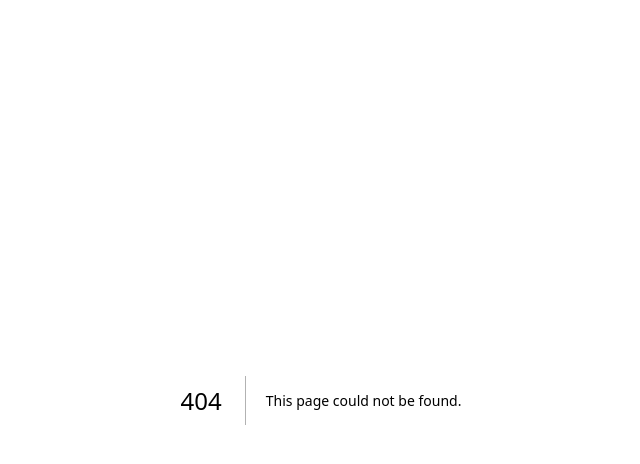
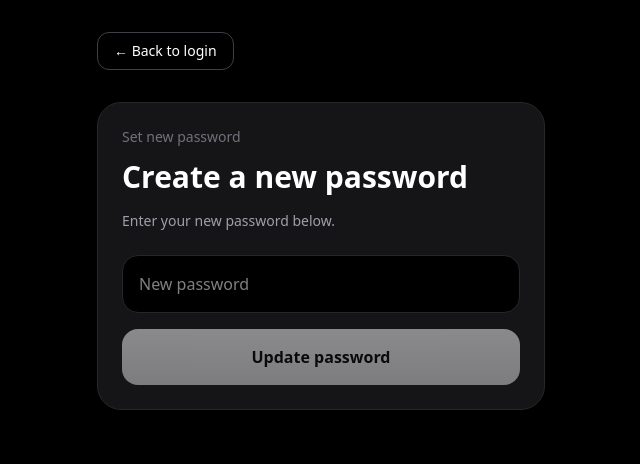
Before and after one commit to boasamuel123/make_money, a Next.js app in the folder frontend/: page /reset-password in a window 1280 px wide. Before the commit this address had no page. Shown: the top 464 px of the page, without its empty margins (319-959 px from the left). Built offline with nearby package versions, Linux system fonts and the light colour scheme; no server answers.

Commit message:
addd reset password page and forgot password page and linked them togther

```diff
--- /dev/null
+++ b/frontend/app/forgot-password/page.tsx
@@ -0,0 +1,73 @@
+"use client";
+
+import Link from "next/link";
+import { useState } from "react";
+import { supabase } from "@/lib/supabase";
+
+export default function ForgotPasswordPage() {
+    const [email, setEmail] = useState("");
+    const [message, setMessage] = useState("");
+    const [loading, setLoading] = useState(false);
+
+    async function handleReset() {
+        setLoading(true);
+        setMessage("");
+
+        const { error } = await supabase.auth.resetPasswordForEmail(email, {
+            redirectTo: `${window.location.origin}/reset-password`,
+        });
+
+        if (error) {
+            setMessage(error.message);
+        } else {
+            setMessage("Check your email for a password reset link.");
+        }
+
+        setLoading(false);
+    }
+
+    return (
+        <main className="min-h-screen bg-black p-8 text-white">
+            <div className="mx-auto max-w-md animate-fade">
+                <Link
+                    href="/login"
+                    className="button-secondary mb-8 inline-block rounded-xl px-4 py-2 text-sm"
+                >
+                    ← Back to login
+                </Link>
+
+                <div className="card-premium rounded-3xl p-6">
+                    <p className="mb-3 text-sm text-zinc-500">Account recovery</p>
+
+                    <h1 className="mb-4 text-3xl font-bold">Reset your password</h1>
+
+                    <p className="mb-6 text-sm text-zinc-400">
+                        Enter your email and we’ll send you a password reset link.
+                    </p>
+
+                    <input
+                        value={email}
+                        onChange={(e) => setEmail(e.target.value)}
+                        placeholder="Email address"
+                        type="email"
+                        className="input-premium mb-4 w-full rounded-2xl p-4 text-white outline-none"
+                    />
+
+                    <button
+                        onClick={handleReset}
+                        disabled={!email.trim() || loading}
+                        className="button-primary w-full rounded-2xl py-4 font-semibold disabled:opacity-50"
+                    >
+                        {loading ? "Sending..." : "Send reset link"}
+                    </button>
+
+                    {message && (
+                        <p className="mt-4 rounded-2xl border border-zinc-800 bg-black p-3 text-sm text-zinc-400">
+                            {message}
+                        </p>
+                    )}
+                </div>
+            </div>
+        </main>
+    );
+}
--- a/frontend/app/login/page.tsx
+++ b/frontend/app/login/page.tsx
@@ -108,6 +108,14 @@ export default function LoginPage() {
                             ? "Need an account? Sign up"
                             : "Already have an account? Login"}
                     </button>
+                    {mode === "login" && (
+                        <Link
+                            href="/forgot-password"
+                            className="mt-4 block text-sm text-zinc-400 hover:text-white"
+                        >
+                            Forgot password?
+                        </Link>
+                    )}
                 </div>
             </div>
         </main>
--- /dev/null
+++ b/frontend/app/reset-password/page.tsx
@@ -0,0 +1,73 @@
+"use client";
+
+import Link from "next/link";
+import { useState } from "react";
+import { supabase } from "@/lib/supabase";
+
+export default function ResetPasswordPage() {
+    const [password, setPassword] = useState("");
+    const [message, setMessage] = useState("");
+    const [loading, setLoading] = useState(false);
+
+    async function handleUpdatePassword() {
+        setLoading(true);
+        setMessage("");
+
+        const { error } = await supabase.auth.updateUser({
+            password,
+        });
+
+        if (error) {
+            setMessage(error.message);
+        } else {
+            setMessage("Password updated. You can now log in.");
+        }
+
+        setLoading(false);
+    }
+
+    return (
+        <main className="min-h-screen bg-black p-8 text-white">
+            <div className="mx-auto max-w-md animate-fade">
+                <Link
+                    href="/login"
+                    className="button-secondary mb-8 inline-block rounded-xl px-4 py-2 text-sm"
+                >
+                    ← Back to login
+                </Link>
+
+                <div className="card-premium rounded-3xl p-6">
+                    <p className="mb-3 text-sm text-zinc-500">Set new password</p>
+
+                    <h1 className="mb-4 text-3xl font-bold">Create a new password</h1>
+
+                    <p className="mb-6 text-sm text-zinc-400">
+                        Enter your new password below.
+                    </p>
+
+                    <input
+                        value={password}
+                        onChange={(e) => setPassword(e.target.value)}
+                        placeholder="New password"
+                        type="password"
+                        className="input-premium mb-4 w-full rounded-2xl p-4 text-white outline-none"
+                    />
+
+                    <button
+                        onClick={handleUpdatePassword}
+                        disabled={!password.trim() || loading}
+                        className="button-primary w-full rounded-2xl py-4 font-semibold disabled:opacity-50"
+                    >
+                        {loading ? "Updating..." : "Update password"}
+                    </button>
+
+                    {message && (
+                        <p className="mt-4 rounded-2xl border border-zinc-800 bg-black p-3 text-sm text-zinc-400">
+                            {message}
+                        </p>
+                    )}
+                </div>
+            </div>
+        </main>
+    );
+}
```
